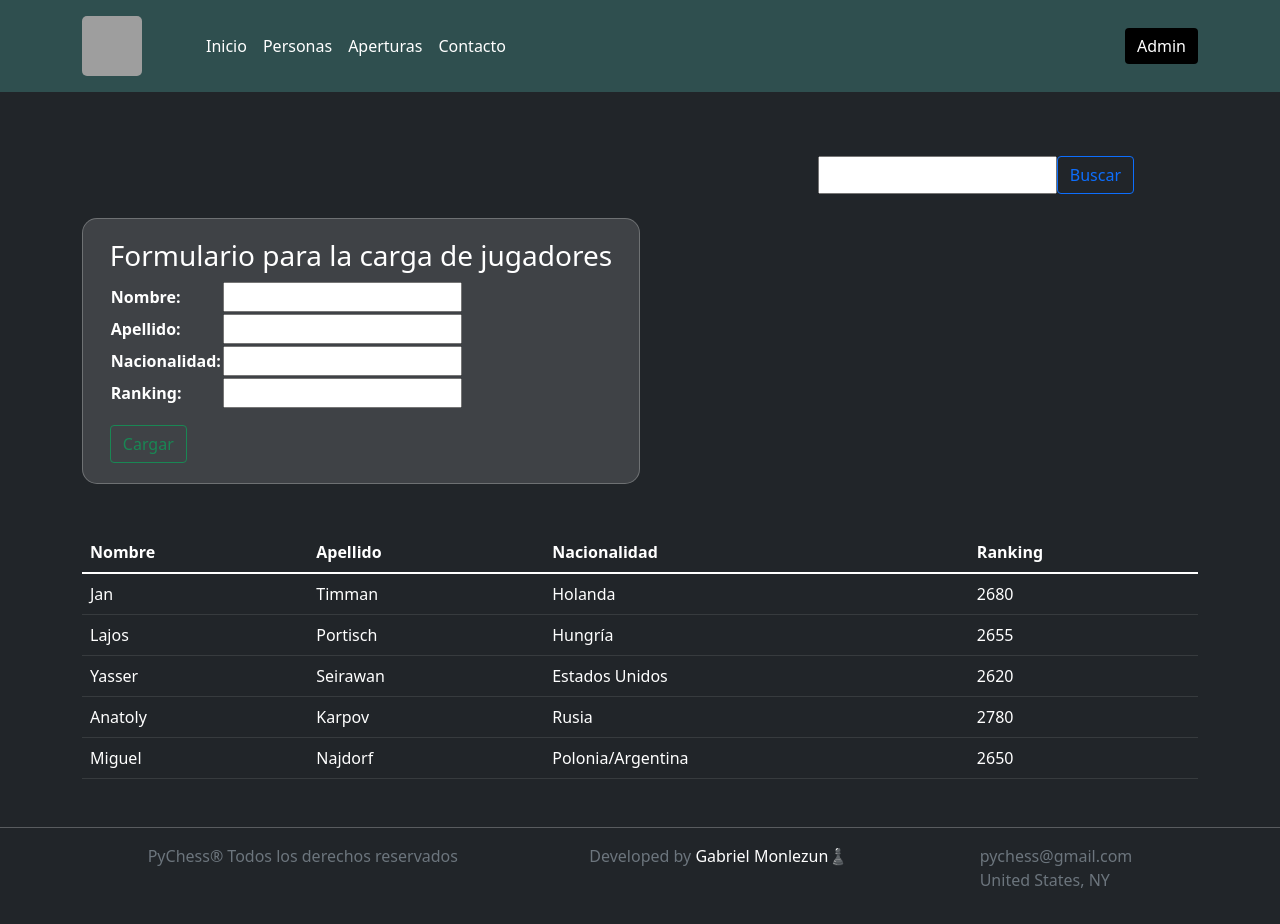
After one commit to GMONLEZUN/Entrega1Monlezun, a Django app: page /Personas/persona in a window 1280 px wide. The commit adds this page. Run offline with Django 4.2, Linux system fonts and the light colour scheme; data comes from the database, SQL or seed files in the repository; both versions use the stored data as it was after the commit; grey boxes are pictures that could not be loaded.

Commit message:
Incluye los formularios de los jugadores y listar los jugadores

```diff
--- a/Personas/static/Personas/css/style.css
+++ b/Personas/static/Personas/css/style.css
@@ -24,5 +24,29 @@
 
 
 body {
+
     color: white;
 }
+
+table{
+    position: relative;
+}
+
+footer {
+    position: relative;
+    bottom:0px;
+    width: 100%;
+}
+
+.formCargaJugadores{
+    display: flex;
+    flex-direction: column;
+    align-items: center;
+    justify-content: center;
+    border: 1px solid red;
+    width: 50%;
+    padding: 20px;
+    background-color: rgba(255, 255, 255, 0.137);
+    border-radius: 15px;
+    border-color: rgba(255, 255, 255, 0.247);
+}
--- a/Personas/templates/Personas/padre.html
+++ b/Personas/templates/Personas/padre.html
@@ -7,7 +7,7 @@
     <meta name="viewport" content="width=device-width, initial-scale=1.0">
     <link href="https://cdn.jsdelivr.net/npm/bootstrap@5.1.3/dist/css/bootstrap.min.css" rel="stylesheet" integrity="sha384-1BmE4kWBq78iYhFldvKuhfTAU6auU8tT94WrHftjDbrCEXSU1oBoqyl2QvZ6jIW3" crossorigin="anonymous">
     <link rel="stylesheet" href="{% static 'Personas/css/style.css' %}">
-    <title>Chess Praxis</title>
+    <title>PyChess</title>
 </head>
 <body class="bg-dark">
     <header class="p-3 text-white header">
@@ -18,8 +18,8 @@
             </a>
 
             <ul class="nav col-12 col-lg-auto me-lg-auto mb-2 justify-content-center mb-md-0">
-              <li><a href="{% url 'Inicio' %}" class="nav-link px-2 text-secondary">Inicio</a></li>
-              <li><a href="{% url 'Jugadores' %}" class="nav-link px-2 text-white">Jugadores</a></li>
+              <li><a href="{% url 'Inicio' %}" class="nav-link px-2 text-white">Inicio</a></li>
+              <li><a href="{% url 'Persona' %}" class="nav-link px-2 text-white">Personas</a></li>
               <li><a href="{% url 'Aperturas' %}" class="nav-link px-2 text-white">Aperturas</a></li>
               <li><a href="{% url 'Contacto' %}" class="nav-link px-2 text-white">Contacto</a></li>
             </ul>
@@ -37,7 +37,22 @@
 
       {% endblock %}
 
+      <footer class="footer mt-auto py-3">
+        <hr>
+        <div class="container d-flex flex-row justify-content-around text-muted">
+          <p>
+            PyChess&#174 Todos los derechos reservados
+        </p>
+        <p>
+          Developed by <span class="text-white">Gabriel Monlezun♟</span>
+        </p>
+        <p>
+          pychess@gmail.com <br>
+          United States, NY
+      </p>
+        </div>
 
+      </footer>
     <script src="https://cdn.jsdelivr.net/npm/bootstrap@5.1.3/dist/js/bootstrap.bundle.min.js" integrity="sha384-ka7Sk0Gln4gmtz2MlQnikT1wXgYsOg+OMhuP+IlRH9sENBO0LRn5q+8nbTov4+1p" crossorigin="anonymous"></script>
 </body>
 </html>
--- /dev/null
+++ b/Personas/templates/Personas/persona.html
@@ -0,0 +1,72 @@
+
+{% extends "Personas/padre.html" %}
+{% load static %}
+
+{% block contenidoQueCambia %}
+
+    <div class="container mt-5">
+        <form action="/Personas/buscar" method="GET" class="d-flex flex-row-reverse p-3 me-5 mb-2">
+            <div class="d-flex flex-row">
+                <input type="text" name="apellido" id="apellido" class="">
+                <button type="submit" class="btn btn-outline-primary">Buscar</button>
+            </div>
+
+        </form>
+
+        <div class="formCargaJugadores">
+            {% if formularioPersona.errors %}
+            <p style="color:red">Revisar, hay errores en los datos</p>
+            {% endif%}
+
+            <form action="" method="post" class="">{% csrf_token %}
+                <h3 class="">Formulario para la carga de jugadores</h3>
+                    <table class="">
+                        <div class="">
+                            {{ formularioPersona.as_table }}
+                        </div>
+                    </table>
+                    <button type="submit" class="btn btn-outline-success mt-3">Cargar</button>
+            </form>
+        </div>
+
+    </div>
+    <div class="container mt-5">
+        <table class="table table-dark table-hover">
+            <thead>
+                <th>
+                    Nombre
+                </th>
+                <th>
+                    Apellido
+                </th>
+                <th>
+                    Nacionalidad
+                </th>
+                <th>
+                    Ranking
+                </th>
+            </thead>
+            <tbody>
+                {% for jugador in jugadores %}
+                    <tr>
+                        <td>
+                            {{jugador.nombre}}
+                        </td>
+                        <td>
+                            {{jugador.apellido}}
+                        </td>
+                        <td>
+                            {{jugador.nacionalidad}}
+                        </td>
+                        <td>
+                            {{jugador.ranking}}
+                        </td>
+                    </tr>
+                 {% endfor %}
+            </tbody>
+
+        </table>
+    </div>
+
+
+{% endblock %}
--- a/Personas/urls.py
+++ b/Personas/urls.py
@@ -1,13 +1,16 @@
 from django import views
 from django.urls import path
-from Personas.views import inicio,persona,apertura,nosotros, personaFormulario
+from Personas.views import inicio,persona,apertura,nosotros, buscar
+
 
 
 
 urlpatterns = [
     path('', inicio, name="Inicio"),
-    path('jugadores', persona, name="Jugadores"),
+    # path('jugadores', persona, name="Jugadores"),
     path('aperturas', apertura, name="Aperturas"),
     path('nosotros', nosotros, name="Contacto"),
-    path('personaFormulario', personaFormulario, name="personaFormulario"),
+    path('persona', persona, name="Persona"),
+    # path('busquedaPersona', busquedaPersona, name="busquedaPersona"),
+    path('buscar', buscar, name="buscar"),
 ]
--- a/Personas/views.py
+++ b/Personas/views.py
@@ -9,12 +9,6 @@ from .models import Persona, Apertura
 def inicio(request):
     return render(request, "Personas/index.html")
 
-def persona(request):
-    persona = Persona(nombre="Garry", apellido="Kasparov",nacionalidad="Azerbaijan/URSS", ranking="2851")
-    # persona.save()
-    documento=f"Se ha cargado a correctamente {persona.nombre} {persona.apellido}"
-    return render(request, "Personas/jugadores.html")
-
 def apertura(request):
     apertura= Apertura(ecoCode="E01", nombre="Defensa Holandesa",ordenJugadas="1.d4 f5")
     # apertura.save()
@@ -24,7 +18,8 @@ def apertura(request):
 def nosotros(request):
     return render(request, "Personas/nosotros.html")
 
-def personaFormulario(request):
+def persona(request):
+    jugadores = Persona.objects.all()
     if request.method == 'POST':
         formularioPersona = PersonaFormulario(request.POST)
         print(formularioPersona)
@@ -32,8 +27,18 @@ def personaFormulario(request):
             informacion = formularioPersona.cleaned_data
             persona = Persona(nombre=informacion['nombre'], apellido=informacion['apellido'], nacionalidad=informacion['nacionalidad'], ranking=informacion['ranking'])
             persona.save()
-            return render(request, "Personas/index.html") #agregar un gracias por cargar
+            return render(request, "Personas/persona.html", {"jugadores":jugadores}) #agregar un gracias por cargar
     else:
         formularioPersona = PersonaFormulario()
 
-    return render(request, "Personas/personaFormulario.html", {"formularioPersona":formularioPersona})
+    return render(request, "Personas/persona.html", {"formularioPersona":formularioPersona, "jugadores":jugadores})
+
+def buscar(request):
+    if request.GET["apellido"]:
+        apellido = request.GET["apellido"]
+        jugadores = Persona.objects.filter(apellido__icontains=apellido)
+        return render(request,"Personas/resultadosBusqueda.html", {"jugadores":jugadores})
+
+    else:
+        respuesta = "No enviaste datos"
+        return HttpResponse(respuesta)
```
Also changed, not shown: Personas/templates/Personas/busquedaPersona.html (added, +12 -0 lines), Personas/templates/Personas/personaFormulario.html (deleted, +0 -17 lines), Personas/templates/Personas/resultadosBusqueda.html (added, +16 -0 lines), db.sqlite3.
